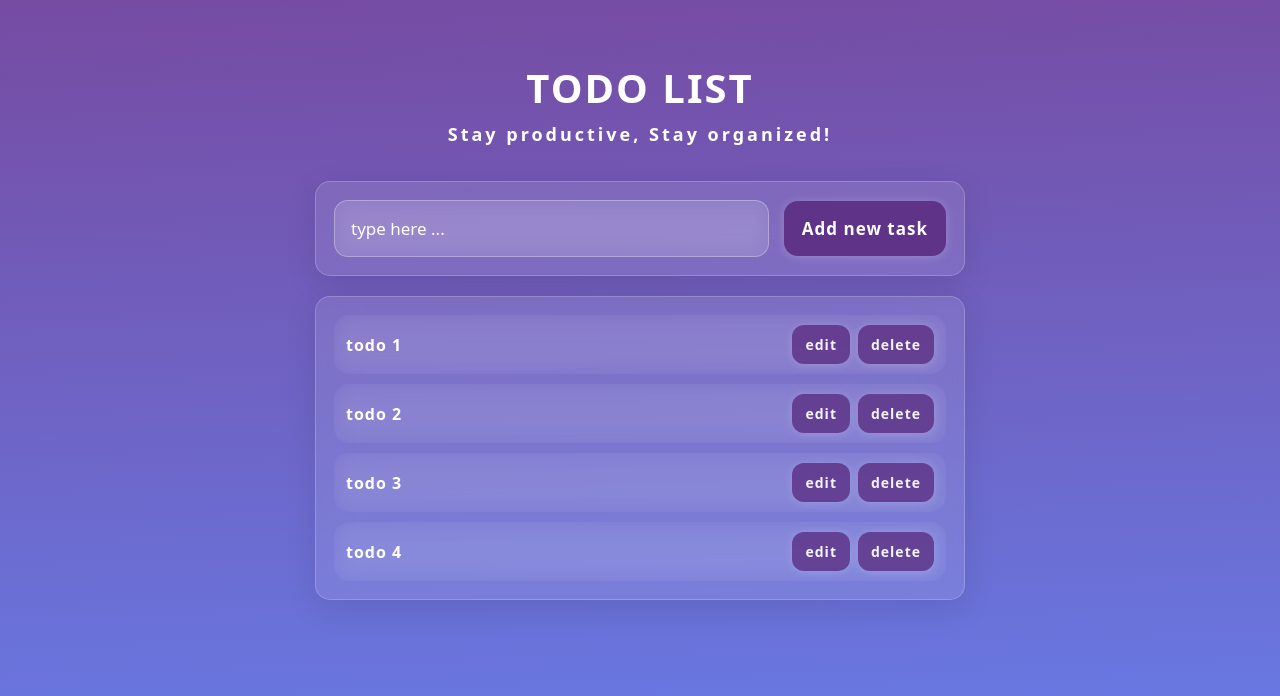
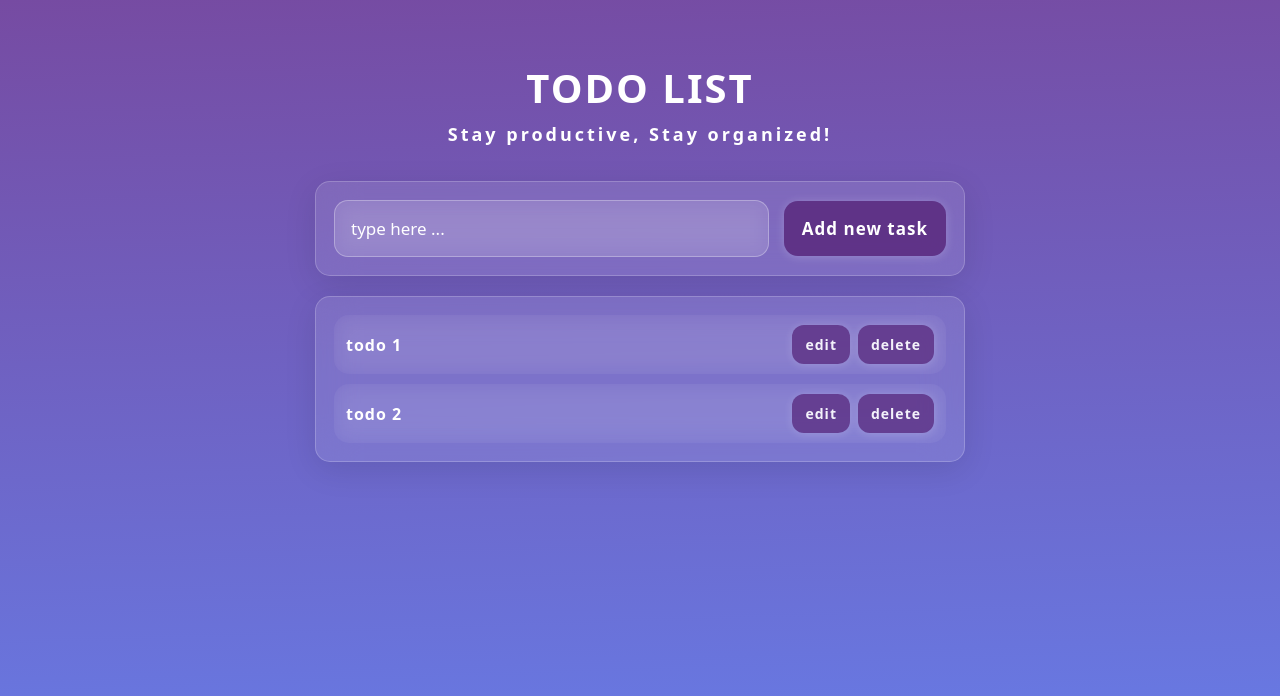
Before and after one commit to hazbiin/vue-todo-app, a Vue app: page / in a window 1280 px wide. Shown: the top 696 px of the page. Built offline with nearby package versions, Linux system fonts and the light colour scheme; data requests are answered from the project's data file.

Commit message:
feat: update deleteTodo functionality

```diff
--- a/src/db.json
+++ b/src/db.json
@@ -7,14 +7,6 @@
     {
       "id": "6813",
       "todo": "todo 2"
-    },
-    {
-      "id": "51a3",
-      "todo": "todo 3"
-    },
-    {
-      "id": "68b9",
-      "todo": "todo 4"
     }
   ]
 }
--- a/src/stores/useTodoListStore.ts
+++ b/src/stores/useTodoListStore.ts
@@ -24,7 +24,6 @@ export const useTodoListStore = defineStore('todo-list', () => {
     const deleteTodo = async (id: string): Promise<TaskType | undefined> => {
         const response = await util.deleteData(id);
         if(response) {
-            tasks.value = tasks.value.filter(task => task.id !== response.id);
             return response;
         }
     }
--- a/src/utils/index.ts
+++ b/src/utils/index.ts
@@ -41,7 +41,7 @@ export async function addData(newTask: string): Promise<TaskType | undefined>{
 // delete data
 export async function deleteData(id: string): Promise<TaskType | undefined>{
   try{
-    const response = await fetch(`https://dummyjson.com/todos/${id}`, {
+    const response = await fetch(`http://localhost:3000/todos/${id}`, {
       method: 'DELETE'
     });
 
--- a/src/views/HomeView.vue
+++ b/src/views/HomeView.vue
@@ -30,6 +30,7 @@
   const getTaskToDelete = async (id: string): Promise<void>  => {
     const response = await store.deleteTodo(id);
     if(response) {
+      store.readTodos();
       showNotification('Task Deleted Succesfully');
     }
   }
```
